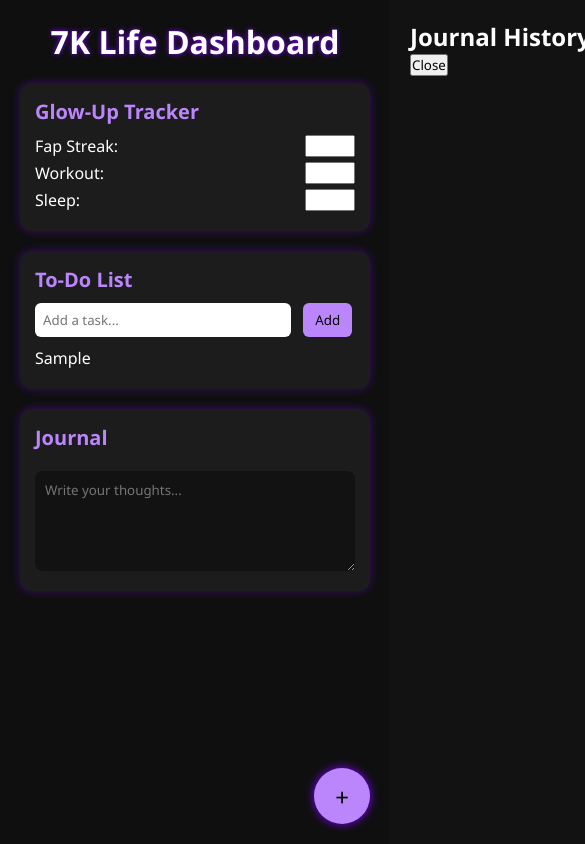
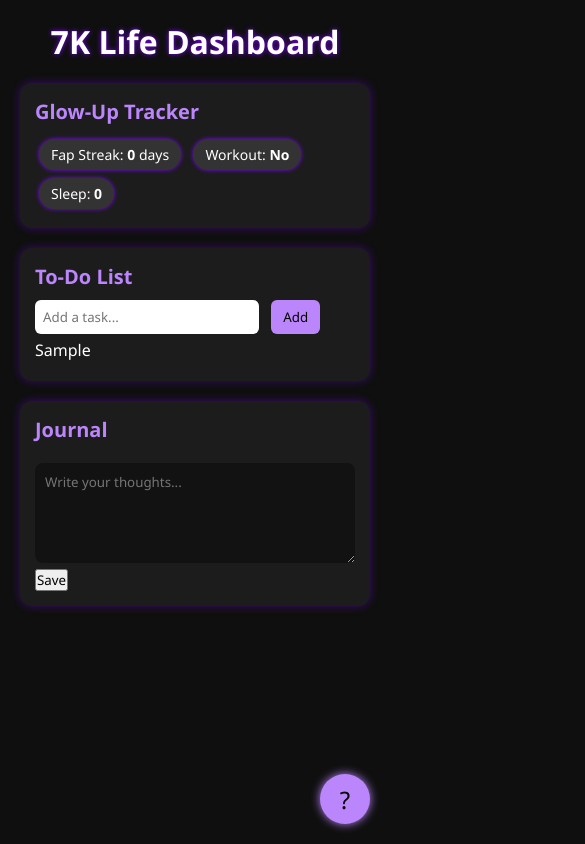
Before and after one commit to kunu2009/7K-life, a plain HTML site: page index.html in a window 390 px wide. Both pictures are taken after typing "Sample" into the empty fields and a click on the button "Add". Shown: the top 844 px of the page, 585 px wide, since content can reach past the window. Drawn offline with Linux system fonts and the light colour scheme.

Commit message:
Update index.html

```diff
--- a/index.html
+++ b/index.html
@@ -28,32 +28,14 @@
       border-radius: 12px;
       margin-bottom: 20px;
       box-shadow: 0 0 8px rgba(127, 0, 255, 0.4);
-      position: relative;
     }
     .section h2 {
       font-size: 20px;
       margin-bottom: 10px;
       color: #bb86fc;
     }
-    .fab {
-      position: fixed;
-      bottom: 20px;
-      right: 20px;
-      background: #bb86fc;
-      color: #000;
-      border-radius: 50%;
-      width: 56px;
-      height: 56px;
-      font-size: 24px;
-      display: flex;
-      align-items: center;
-      justify-content: center;
-      cursor: pointer;
-      box-shadow: 0 0 10px #7f00ff;
-      z-index: 1000;
-    }
     .todo input[type="text"] {
-      width: 80%;
+      width: 70%;
       padding: 8px;
       border: none;
       border-radius: 6px;
@@ -67,21 +49,18 @@
       border-radius: 6px;
       cursor: pointer;
     }
-    .todo ul {
-      margin-top: 10px;
-    }
     .todo ul li {
       margin: 5px 0;
       list-style: none;
     }
-    .tracker .habit {
-      display: flex;
-      justify-content: space-between;
-      margin: 5px 0;
-    }
-    .tracker .habit input {
-      width: 50px;
-      text-align: center;
+    .tracker span {
+      display: inline-block;
+      padding: 6px 12px;
+      background: #333;
+      border-radius: 20px;
+      margin: 4px;
+      font-size: 14px;
+      box-shadow: 0 0 4px #7f00ff;
     }
     textarea {
       width: 100%;
@@ -93,133 +72,141 @@
       color: #fff;
       margin-top: 10px;
     }
-    #notesPanel, #historyPanel {
-      position: absolute;
+    .swipe-panel, .history-panel {
+      position: fixed;
       top: 0;
-      left: 100%;
       width: 100%;
-      height: 100vh;
-      background: #121212;
+      height: 100%;
+      background: #1c1c1c;
       padding: 20px;
-      transition: left 0.3s ease;
       overflow-y: auto;
-      z-index: 999;
+      display: none;
+      z-index: 1000;
     }
-    .visible {
-      left: 0 !important;
+    .ai-btn {
+      position: fixed;
+      bottom: 20px;
+      right: 20px;
+      background: #bb86fc;
+      color: #000;
+      border: none;
+      border-radius: 50%;
+      width: 50px;
+      height: 50px;
+      font-size: 24px;
+      cursor: pointer;
+      box-shadow: 0 0 10px #bb86fc;
     }
   </style>
 </head>
 <body>
-  <h1>7K Life Dashboard</h1>
-  <div class="section tracker">
+  <h1>7K Life Dashboard</h1>  <div class="section tracker">
     <h2>Glow-Up Tracker</h2>
-    <div id="habits"></div>
-  </div>
-  <div class="section todo">
+    <span>Fap Streak: <b id="fap">0</b> days</span>
+    <span>Workout: <b id="workout">No</b></span>
+    <span>Sleep: <b id="sleep">0h</b></span>
+  </div>  <div class="section todo">
     <h2>To-Do List</h2>
     <input type="text" id="todoInput" placeholder="Add a task...">
     <button onclick="addTodo()">Add</button>
     <ul id="todoList"></ul>
-  </div>
-  <div class="section journal">
+  </div>  <div class="section journal">
     <h2>Journal</h2>
     <textarea id="journalInput" placeholder="Write your thoughts..."></textarea>
-  </div>  <div id="notesPanel">
+    <button onclick="saveJournal()">Save</button>
+  </div><button class="ai-btn" onclick="askAI()">?</button>
+
+  <!-- Notes Panel (Swipe Right) -->  <div class="swipe-panel" id="notesPanel">
     <h2>Advanced Notes</h2>
-    <textarea placeholder="Markdown style notes..."></textarea>
-    <button onclick="togglePanel('notesPanel')">Close</button>
-  </div>  <div id="historyPanel">
-    <h2>Journal History</h2>
-    <div id="journalHistory"></div>
-    <button onclick="togglePanel('historyPanel')">Close</button>
-  </div>  <div class="fab" onclick="openAddMenu()">+</div>  <script>
-    const habits = JSON.parse(localStorage.getItem('habits')) || ["Fap Streak", "Workout", "Sleep"];
-    const habitData = JSON.parse(localStorage.getItem('habitData')) || {};
+    <textarea id="notesArea" style="height:400px"></textarea>
+    <button onclick="closePanel('notesPanel')">Close</button>
+  </div>  <!-- History Panel (Swipe Left) -->  <div class="history-panel" id="historyPanel">
+    <h2>History</h2>
+    <div id="historyContent"></div>
+    <button onclick="closePanel('historyPanel')">Close</button>
+  </div>  <script>
+    const todos = JSON.parse(localStorage.getItem('todos')) || [];
+    const journals = JSON.parse(localStorage.getItem('journals')) || [];
+    const habits = JSON.parse(localStorage.getItem('habits')) || { fap: 0, workout: false, sleep: 0 };
 
-    function renderHabits() {
-      const container = document.getElementById('habits');
-      container.innerHTML = '';
-      habits.forEach(habit => {
-        const div = document.createElement('div');
-        div.className = 'habit';
-        div.innerHTML = `<span>${habit}:</span><input type='text' value='${habitData[habit] || ''}' oninput='saveHabit("${habit}", this.value)'>`;
-        container.appendChild(div);
+    function updateUI() {
+      document.getElementById('todoList').innerHTML = '';
+      todos.forEach((t, i) => {
+        const li = document.createElement('li');
+        li.textContent = t;
+        document.getElementById('todoList').appendChild(li);
       });
-    }
-
-    function saveHabit(habit, value) {
-      habitData[habit] = value;
-      localStorage.setItem('habitData', JSON.stringify(habitData));
+      document.getElementById('fap').textContent = habits.fap;
+      document.getElementById('workout').textContent = habits.workout ? 'Yes' : 'No';
+      document.getElementById('sleep').textContent = habits.sleep;
     }
 
     function addTodo() {
       const input = document.getElementById('todoInput');
       const task = input.value.trim();
       if (task !== '') {
-        const list = JSON.parse(localStorage.getItem('todoList')) || [];
-        list.push(task);
-        localStorage.setItem('todoList', JSON.stringify(list));
-        renderTodoList();
+        todos.push(task);
+        localStorage.setItem('todos', JSON.stringify(todos));
+        updateUI();
         input.value = '';
       }
     }
 
-    function renderTodoList() {
-      const ul = document.getElementById('todoList');
-      ul.innerHTML = '';
-      const list = JSON.parse(localStorage.getItem('todoList')) || [];
-      list.forEach(task => {
-        const li = document.createElement('li');
-        li.textContent = task;
-        ul.appendChild(li);
-      });
-    }
-
     function saveJournal() {
-      const entry = document.getElementById('journalInput').value;
-      const today = new Date().toISOString().split('T')[0];
-      let history = JSON.parse(localStorage.getItem('journalHistory')) || {};
-      history[today] = entry;
-      localStorage.setItem('journalHistory', JSON.stringify(history));
-    }
-
-    function renderJournalHistory() {
-      const container = document.getElementById('journalHistory');
-      const history = JSON.parse(localStorage.getItem('journalHistory')) || {};
-      container.innerHTML = '';
-      for (let date in history) {
-        const p = document.createElement('p');
-        p.innerHTML = `<strong>${date}:</strong> ${history[date]}`;
-        container.appendChild(p);
+      const text = document.getElementById('journalInput').value.trim();
+      if (text !== '') {
+        const entry = { date: new Date().toLocaleDateString(), text };
+        journals.push(entry);
+        localStorage.setItem('journals', JSON.stringify(journals));
+        alert('Saved.');
+        document.getElementById('journalInput').value = '';
       }
     }
 
-    function openAddMenu() {
-      const habit = prompt("Add new habit name:");
-      if (habit) {
-        habits.push(habit);
-        localStorage.setItem('habits', JSON.stringify(habits));
-        renderHabits();
-      }
+    function askAI() {
+      const prompt = prompt("Ask something:");
+      if (!prompt) return;
+      fetch("https://api.openai.com/v1/chat/completions", {
+        method: "POST",
+        headers: {
+          "Content-Type": "application/json",
+          "Authorization": "Bearer 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"
+        },
+        body: JSON.stringify({
+          model: "gpt-3.5-turbo",
+          messages: [{ role: "user", content: prompt }]
+        })
+      })
+      .then(res => res.json())
+      .then(data => alert(data.choices[0].message.content))
+      .catch(err => alert("Error: " + err.message));
     }
 
-    function togglePanel(id) {
-      document.getElementById(id).classList.toggle('visible');
+    function closePanel(id) {
+      document.getElementById(id).style.display = 'none';
     }
 
-    let startX = 0;
-    document.body.addEventListener('touchstart', e => startX = e.touches[0].clientX);
+    // Swipe detection
+    let touchstartX = 0;
+    document.body.addEventListener('touchstart', e => {
+      touchstartX = e.changedTouches[0].screenX;
+    });
     document.body.addEventListener('touchend', e => {
-      const deltaX = e.changedTouches[0].clientX - startX;
-      if (deltaX > 100) togglePanel('notesPanel');
-      else if (deltaX < -100) togglePanel('historyPanel');
+      const endX = e.changedTouches[0].screenX;
+      const diff = endX - touchstartX;
+      if (diff > 100) document.getElementById('notesPanel').style.display = 'block';
+      else if (diff < -100) showHistory();
     });
 
-    window.onload = () => {
-      renderHabits();
-      renderTodoList();
-      setInterval(saveJournal, 5000);
-    };
+    function showHistory() {
+      let content = '';
+      journals.forEach(j => {
+        content += `<p><b>${j.date}:</b><br>${j.text}</p><hr>`;
+      });
+      document.getElementById('historyContent').innerHTML = content;
+      document.getElementById('historyPanel').style.display = 'block';
+    }
+
+    updateUI();
   </script></body>
 </html>
```
